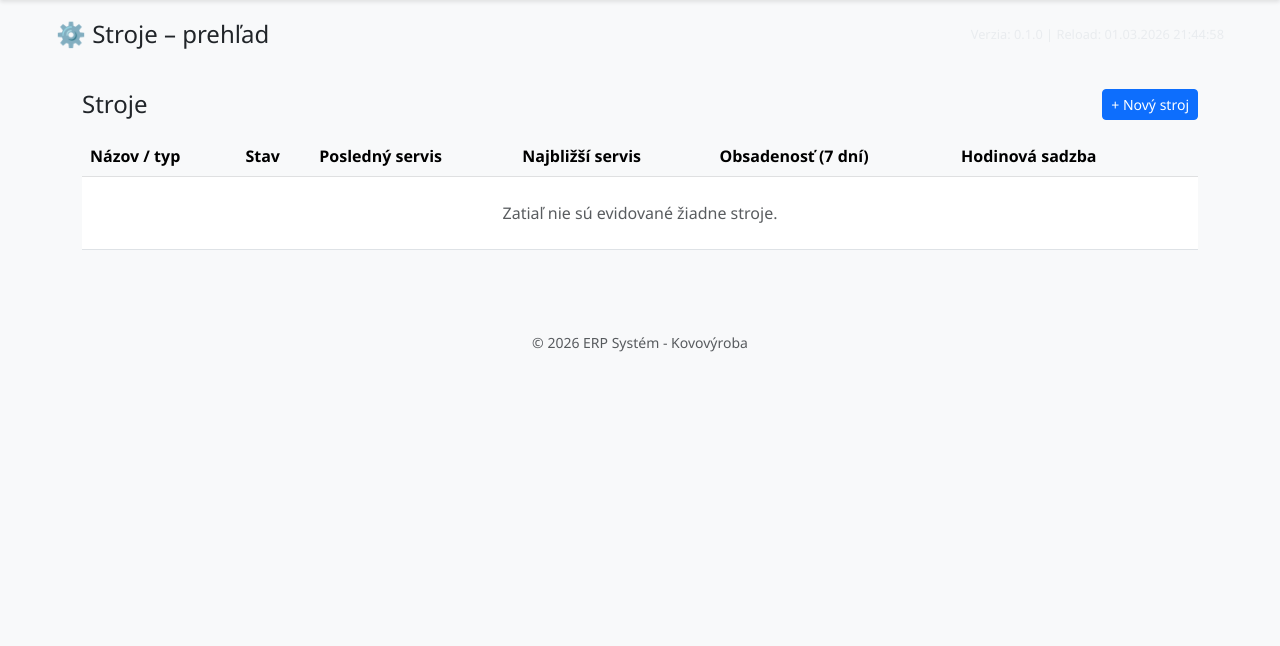
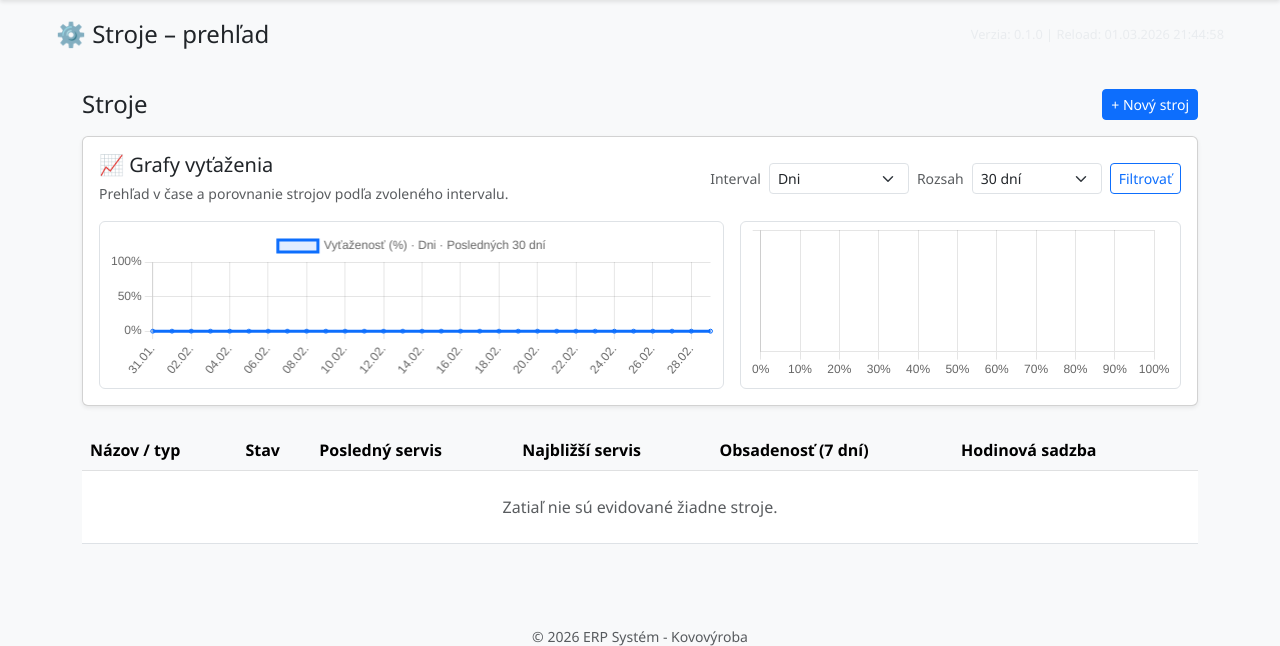
Before and after one commit to smarek830/erp_system, a Django app: page /stroje/ in a window 1280 px wide. Shown: the part 56-702 px from the top of the page. Run offline with Django 5.2, Linux system fonts and the light colour scheme; the visitor is signed in with stand-in values (Sample User, id 1); data that the repository does not hold is empty.

Commit message:
feat: add utilization charts and filtering options for machine overview

```diff
--- a/core/templates/core/zoznam_strojov.html
+++ b/core/templates/core/zoznam_strojov.html
@@ -9,6 +9,45 @@
     <a href="{% url 'novy_stroj' %}" class="btn btn-primary btn-sm">
       + Nový stroj
     </a>
+  </div>
+
+  <div class="card shadow-sm mb-4">
+    <div class="card-body">
+      <div class="d-flex flex-column flex-lg-row justify-content-between align-items-lg-center gap-3 mb-3">
+        <div>
+          <h5 class="mb-1">📈 Grafy vyťaženia</h5>
+          <small class="text-muted">Prehľad v čase a porovnanie strojov podľa zvoleného intervalu.</small>
+        </div>
+        <form method="get" class="d-flex align-items-center gap-2">
+          <label for="interval" class="form-label mb-0 small text-muted">Interval</label>
+          <select name="interval" id="interval" class="form-select form-select-sm" style="min-width: 140px;">
+            <option value="dni" {% if interval == 'dni' %}selected{% endif %}>Dni</option>
+            <option value="tyzdne" {% if interval == 'tyzdne' %}selected{% endif %}>Týždne</option>
+            <option value="mesiace" {% if interval == 'mesiace' %}selected{% endif %}>Mesiace</option>
+          </select>
+          <label for="rozsah" class="form-label mb-0 small text-muted">Rozsah</label>
+          <select name="rozsah" id="rozsah" class="form-select form-select-sm" style="min-width: 130px;">
+            <option value="7" {% if rozsah == '7' %}selected{% endif %}>7 dní</option>
+            <option value="30" {% if rozsah == '30' %}selected{% endif %}>30 dní</option>
+            <option value="90" {% if rozsah == '90' %}selected{% endif %}>90 dní</option>
+          </select>
+          <button type="submit" class="btn btn-outline-primary btn-sm">Filtrovať</button>
+        </form>
+      </div>
+
+      <div class="row g-3">
+        <div class="col-lg-7">
+          <div class="border rounded p-2">
+            <canvas id="utilizationTrendChart" height="150"></canvas>
+          </div>
+        </div>
+        <div class="col-lg-5">
+          <div class="border rounded p-2">
+            <canvas id="machineUtilizationChart" height="150"></canvas>
+          </div>
+        </div>
+      </div>
+    </div>
   </div>
 
   <div class="table-responsive">
@@ -123,3 +162,79 @@
   </div>
 </div>
 {% endblock %}
+
+{% block extra_js %}
+<script src="https://cdn.jsdelivr.net/npm/chart.js"></script>
+<script>
+  const chartData = JSON.parse('{{ graf_data_json|escapejs }}');
+
+  const trendCtx = document.getElementById('utilizationTrendChart');
+  if (trendCtx) {
+    new Chart(trendCtx, {
+      type: 'line',
+      data: {
+        labels: chartData.labels,
+        datasets: [{
+          label: `Vyťaženosť (%) · ${chartData.interval_label} · ${chartData.range_label}`,
+          data: chartData.trend,
+          borderColor: '#0d6efd',
+          backgroundColor: 'rgba(13, 110, 253, 0.12)',
+          fill: true,
+          tension: 0.25,
+          pointRadius: 2,
+        }]
+      },
+      options: {
+        responsive: true,
+        maintainAspectRatio: false,
+        plugins: {
+          legend: { display: true }
+        },
+        scales: {
+          y: {
+            beginAtZero: true,
+            max: 100,
+            ticks: {
+              callback: (value) => `${value}%`
+            }
+          }
+        }
+      }
+    });
+  }
+
+  const machineCtx = document.getElementById('machineUtilizationChart');
+  if (machineCtx) {
+    new Chart(machineCtx, {
+      type: 'bar',
+      data: {
+        labels: chartData.machine_labels,
+        datasets: [{
+          label: 'Vyťaženosť stroja (%)',
+          data: chartData.machine_values,
+          backgroundColor: 'rgba(25, 135, 84, 0.70)',
+          borderColor: '#198754',
+          borderWidth: 1,
+        }]
+      },
+      options: {
+        responsive: true,
+        maintainAspectRatio: false,
+        indexAxis: 'y',
+        plugins: {
+          legend: { display: false }
+        },
+        scales: {
+          x: {
+            beginAtZero: true,
+            max: 100,
+            ticks: {
+              callback: (value) => `${value}%`
+            }
+          }
+        }
+      }
+    });
+  }
+</script>
+{% endblock %}
--- a/core/views.py
+++ b/core/views.py
@@ -20,7 +20,7 @@ from django.db.models.functions import TruncDate
 import json
 import hashlib
 from .pdf_generator import generate_sprievodka_pdf
-from datetime import datetime, timedelta
+from datetime import datetime, timedelta, date
 import openpyxl
 from openpyxl.styles import Font, PatternFill, Alignment
 
@@ -499,6 +499,98 @@ def zoznam_strojov(request):
     stroje = Stroj.objects.all().order_by("nazov")
     from .models import OperaciaVyroby
 
+    interval = request.GET.get('interval', 'dni')
+    if interval not in {'dni', 'tyzdne', 'mesiace'}:
+        interval = 'dni'
+
+    rozsah = request.GET.get('rozsah', '30')
+    if rozsah not in {'7', '30', '90'}:
+        rozsah = '30'
+    rozsah_dni = int(rozsah)
+
+    now = timezone.now()
+    today = now.date()
+
+    def add_months(base_date, months):
+        year = base_date.year + (base_date.month - 1 + months) // 12
+        month = (base_date.month - 1 + months) % 12 + 1
+        return date(year, month, 1)
+
+    if interval == 'dni':
+        start_day = today - timedelta(days=rozsah_dni - 1)
+        bucket_keys = [start_day + timedelta(days=i) for i in range(rozsah_dni)]
+        bucket_labels = [day.strftime('%d.%m.') for day in bucket_keys]
+        range_start_dt = timezone.make_aware(datetime.combine(start_day, datetime.min.time()))
+    elif interval == 'tyzdne':
+        pocet_tyzdnov = max(1, (rozsah_dni + 6) // 7)
+        current_week_start = today - timedelta(days=today.weekday())
+        first_week_start = current_week_start - timedelta(weeks=pocet_tyzdnov - 1)
+        bucket_keys = [first_week_start + timedelta(weeks=i) for i in range(pocet_tyzdnov)]
+        bucket_labels = [f"{week_start.strftime('%d.%m.')}" for week_start in bucket_keys]
+        range_start_dt = timezone.make_aware(datetime.combine(first_week_start, datetime.min.time()))
+    else:
+        pocet_mesiacov = max(1, (rozsah_dni + 29) // 30)
+        current_month_start = today.replace(day=1)
+        first_month_start = add_months(current_month_start, -(pocet_mesiacov - 1))
+        bucket_keys = [add_months(first_month_start, i) for i in range(pocet_mesiacov)]
+        bucket_labels = [month_start.strftime('%m/%Y') for month_start in bucket_keys]
+        range_start_dt = timezone.make_aware(datetime.combine(first_month_start, datetime.min.time()))
+
+    range_total_hours = max(1.0, (now - range_start_dt).total_seconds() / 3600)
+    machine_count = max(1, stroje.count())
+
+    trend_hours_by_bucket = {key: 0.0 for key in bucket_keys}
+    machine_hours = {stroj.nazov: 0.0 for stroj in stroje}
+
+    sessions = OperatorNaOperacii.objects.filter(
+        operacia__stroj__isnull=False,
+        cas_zaciatku__lte=now,
+    ).filter(
+        Q(cas_konca__isnull=True) | Q(cas_konca__gte=range_start_dt)
+    ).select_related('operacia__stroj')
+
+    for session in sessions:
+        start_dt = session.cas_zaciatku if session.cas_zaciatku > range_start_dt else range_start_dt
+        end_dt = session.cas_konca if session.cas_konca and session.cas_konca < now else now
+        if end_dt <= start_dt:
+            continue
+
+        worked_hours = (end_dt - start_dt).total_seconds() / 3600
+        stroj_nazov = session.operacia.stroj.nazov
+        machine_hours[stroj_nazov] = machine_hours.get(stroj_nazov, 0.0) + worked_hours
+
+        bucket_date = start_dt.date()
+        if interval == 'dni':
+            bucket_key = bucket_date
+        elif interval == 'tyzdne':
+            bucket_key = bucket_date - timedelta(days=bucket_date.weekday())
+        else:
+            bucket_key = bucket_date.replace(day=1)
+
+        if bucket_key in trend_hours_by_bucket:
+            trend_hours_by_bucket[bucket_key] += worked_hours
+
+    trend_utilization = []
+    for bucket_key in bucket_keys:
+        bucket_hours = trend_hours_by_bucket.get(bucket_key, 0.0)
+        if interval == 'dni':
+            capacity_hours = machine_count * 24
+        elif interval == 'tyzdne':
+            capacity_hours = machine_count * 168
+        else:
+            next_month = add_months(bucket_key, 1)
+            days_in_month = (next_month - bucket_key).days
+            capacity_hours = machine_count * days_in_month * 24
+
+        utilization_pct = (bucket_hours / capacity_hours) * 100 if capacity_hours > 0 else 0
+        trend_utilization.append(round(utilization_pct, 1))
+
+    machine_names = []
+    machine_utilization = []
+    for machine_name, hours in sorted(machine_hours.items(), key=lambda item: item[1], reverse=True):
+        machine_names.append(machine_name)
+        machine_utilization.append(round((hours / range_total_hours) * 100, 1))
+
     for s in stroje:
         operacie = OperaciaVyroby.objects.filter(
             stroj=s,
@@ -525,7 +617,27 @@ def zoznam_strojov(request):
         else:
             s.dni_po_termine = None
 
-    return render(request, "core/zoznam_strojov.html", {"stroje": stroje})
+    interval_label = {
+        'dni': 'Dni',
+        'tyzdne': 'Týždne',
+        'mesiace': 'Mesiace',
+    }[interval]
+
+    graf_data = {
+        'labels': bucket_labels,
+        'trend': trend_utilization,
+        'machine_labels': machine_names,
+        'machine_values': machine_utilization,
+        'interval_label': interval_label,
+        'range_label': f'Posledných {rozsah_dni} dní',
+    }
+
+    return render(request, "core/zoznam_strojov.html", {
+        "stroje": stroje,
+        "interval": interval,
+        "rozsah": rozsah,
+        "graf_data_json": json.dumps(graf_data),
+    })
 
 
 
```
